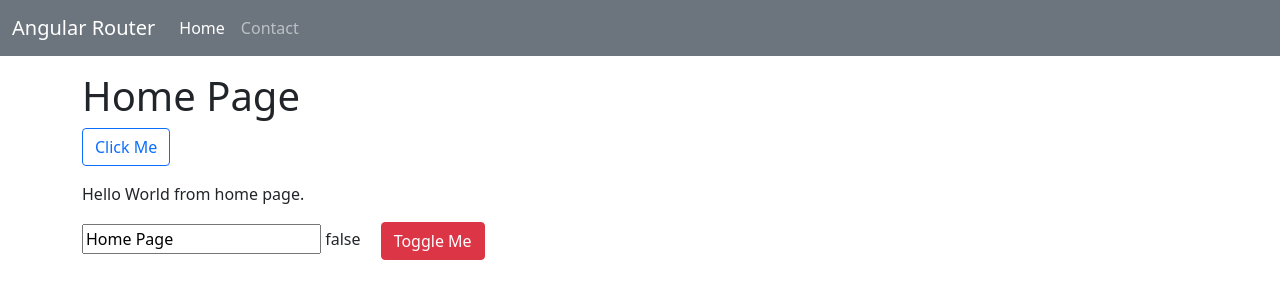
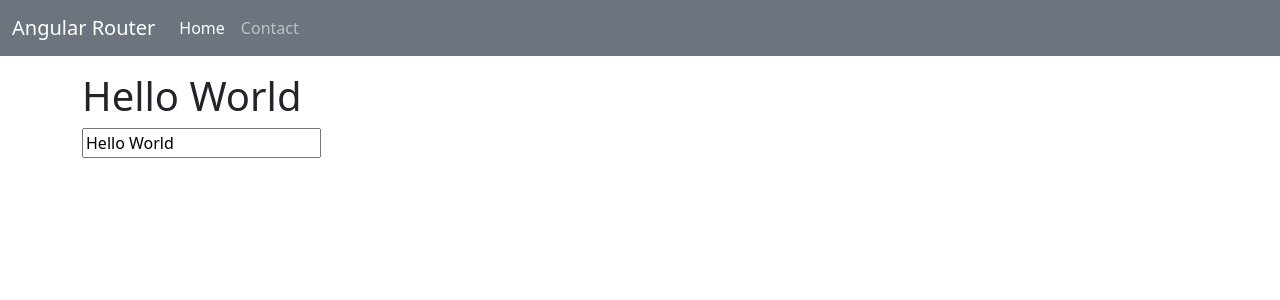
Before and after one commit to amm834/angular-waifer-kolar, an Angular app in the folder 02_ng_router/: page / in a window 1280 px wide. Shown: the top 300 px of the page. Built offline with nearby package versions, Linux system fonts and the light colour scheme.

Commit message:
Two way data binding ngModel

```diff
--- a/02_ng_router/src/app/app.module.ts
+++ b/02_ng_router/src/app/app.module.ts
@@ -5,7 +5,8 @@ import {AppRoutingModule} from './app-routing.module';
 import {AppComponent} from './app.component';
 import {NavComponent} from './nav/nav.component';
 import {ContactComponent} from "./contact/contact.component";
-import { HomeComponent } from './home/home.component';
+import {HomeComponent} from './home/home.component';
+import {FormsModule} from "@angular/forms";
 
 @NgModule({
   declarations: [
@@ -16,7 +17,8 @@ import { HomeComponent } from './home/home.component';
   ],
   imports: [
     BrowserModule,
-    AppRoutingModule
+    AppRoutingModule,
+    FormsModule
   ],
   providers: [],
   bootstrap: [AppComponent]
--- a/02_ng_router/src/app/home/home.component.html
+++ b/02_ng_router/src/app/home/home.component.html
@@ -1,13 +1,3 @@
-<h1>{{title}}</h1>
+<h1> {{data}} </h1>
 
-<button class="btn btn-outline-primary" [disabled]="isClicked">Click Me</button>
-
-<p [ngClass]="{'bg-info':isClicked,'mt-3':true}">
-  Hello World from home page.
-</p>
-
-<input [value]="title">
-
-{{ isClicked}}
-
-<button class="btn btn-danger ms-3" (click)="toggle()">Toggle Me</button>
+<input [(ngModel)]="data">
--- a/02_ng_router/src/app/home/home.component.ts
+++ b/02_ng_router/src/app/home/home.component.ts
@@ -7,8 +7,7 @@ import {Component, OnInit} from '@angular/core';
 })
 export class HomeComponent implements OnInit {
 
-  title = 'Home Page';
-  isClicked = false
+  data = 'Hello World'
 
   constructor() {
   }
@@ -16,8 +15,5 @@ export class HomeComponent implements OnInit {
   ngOnInit(): void {
   }
 
-  toggle(): void {
-    this.isClicked = !this.isClicked;
-  }
 
 }
```
